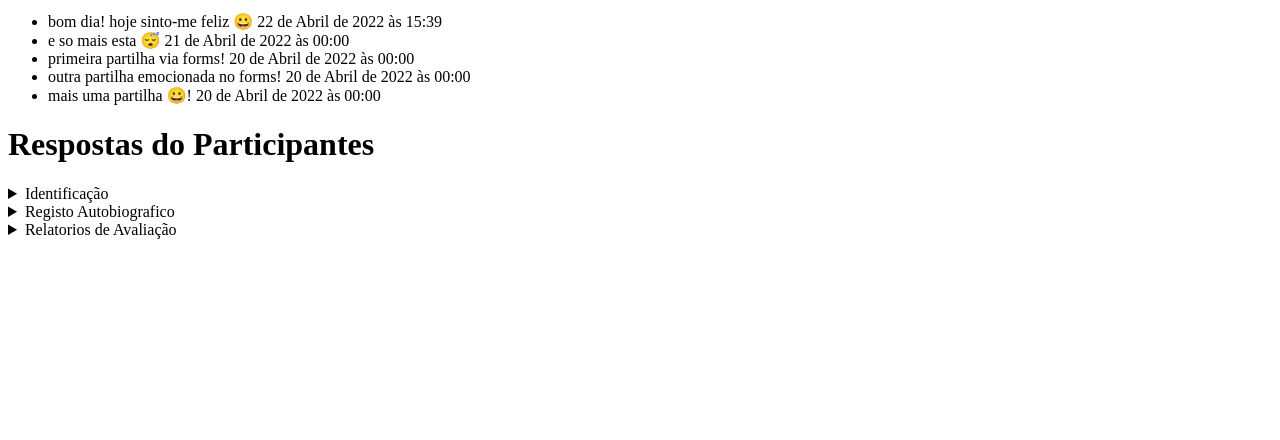
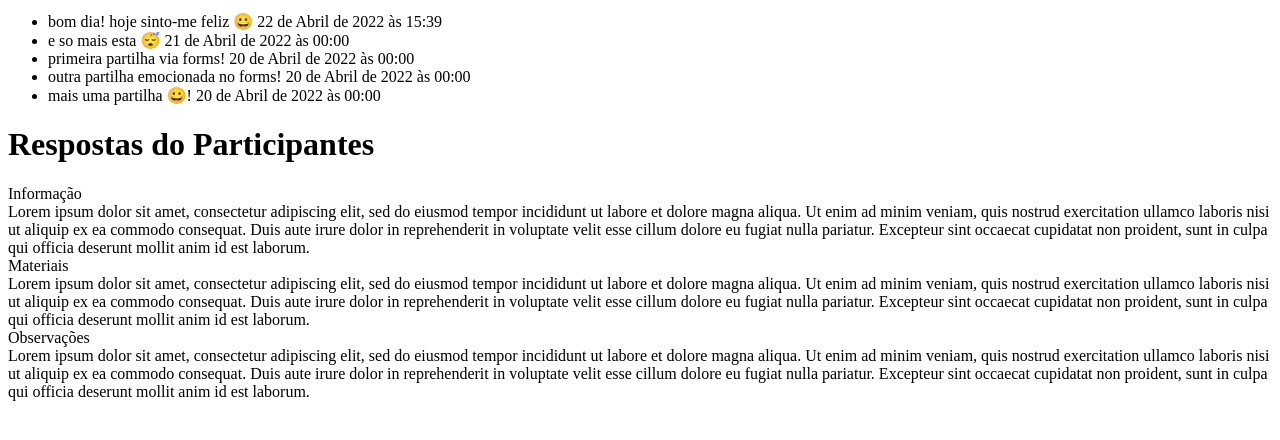
Before and after one commit to MentHA-ULHT/MentHa-Care-old, a Django app: page /diario_participante/1 in a window 1280 px wide. Shown: the part 324-764 px from the top of the page. Run offline with Django 4.2, Linux system fonts and the light colour scheme; data comes from the database, SQL or seed files in the repository; parts of the project's set-up code (start-up, migrations or seed data) failed here and were passed over.

Commit message:
Apresentacao conteudo

```diff
--- a/diario/templates/diario/diario_participante.html
+++ b/diario/templates/diario/diario_participante.html
@@ -1,17 +1,17 @@
-<!--<script>-->
-<!--    document.querySelectorAll('div#informacoes div.titulo').forEach(d=>{-->
+<script>
+    document.querySelectorAll('div.detail-info-container').forEach(d=>{
 
-<!--      d.onclick= () => {-->
-<!--        if(d.nextElementSibling.style.display=='block'){-->
-<!--          d.nextElementSibling.style.display='none'-->
-<!--        }-->
-<!--        else{-->
-<!--           d.nextElementSibling.style.display='block';-->
+      d.onclick= () => {
+        if(d.nextElementSibling.style.display=='block'){
+          d.nextElementSibling.style.display='none'
+        }
+        else{
+           d.nextElementSibling.style.display='block';
 
-<!--        }-->
-<!--      };-->
-<!--    });-->
-<!--</script>-->
+        }
+      };
+    });
+</script>
 
 <div id="notas">
     <!-- https://code-boxx.com/post-form-data-javascript-fetch/ -->
@@ -68,31 +68,36 @@
 
 <div id="informacoes">
 
-    <div class="titulo">
-        <details onclose="">
-            <summary>Identificação</summary>
-            <p>Epcot is a theme park at Walt Disney World Resort featuring exciting attractions, international
-                pavilions, award-winning fireworks and seasonal special events.</p>
-
-        </details>
+    <div class="detail-info-container" id="information-container" onmouseover="showContent(this)"
+         onmouseout="hideContent(this)">
+        <div class="titulo">Informação</div>
+        <div class="infos">Lorem ipsum dolor sit amet, consectetur adipiscing elit, sed do eiusmod tempor incididunt ut
+            labore et dolore magna aliqua. Ut enim ad minim veniam, quis nostrud exercitation ullamco laboris nisi ut
+            aliquip ex ea commodo consequat. Duis aute irure dolor in reprehenderit in voluptate velit esse cillum
+            dolore eu fugiat nulla pariatur. Excepteur sint occaecat cupidatat non proident, sunt in culpa qui officia
+            deserunt mollit anim id est laborum.
+        </div>
     </div>
 
-
-    <div class="titulo">
-        <details onclose="">
-            <summary>Registo Autobiografico</summary>
-            <p>Epcot is a theme park at Walt Disney World Resort featuring exciting attractions, international
-                pavilions, award-winning fireworks and seasonal special events.</p>
-        </details>
+    <div class="detail-info-container" id="materials-container" onmouseover="showContent(this)"
+         onmouseout="hideContent(this)">
+        <div class="titulo">Materiais</div>
+        <div class="infos">Lorem ipsum dolor sit amet, consectetur adipiscing elit, sed do eiusmod tempor incididunt ut
+            labore et dolore magna aliqua. Ut enim ad minim veniam, quis nostrud exercitation ullamco laboris nisi ut
+            aliquip ex ea commodo consequat. Duis aute irure dolor in reprehenderit in voluptate velit esse cillum
+            dolore eu fugiat nulla pariatur. Excepteur sint occaecat cupidatat non proident, sunt in culpa qui officia
+            deserunt mollit anim id est laborum.
+        </div>
     </div>
 
-
-    <div class="titulo">
-        <details onclose="">
-            <summary>Relatorios de Avaliação</summary>
-            <p>Epcot is a theme park at Walt Disney World Resort featuring exciting attractions, international
-                pavilions, award-winning fireworks and seasonal special events.</p>
-        </details>
+    <div class="detail-info-container" id="observations-container"  >
+        <div class="titulo">Observações</div>
+        <div class="infos">Lorem ipsum dolor sit amet, consectetur adipiscing elit, sed do eiusmod tempor incididunt ut
+            labore et dolore magna aliqua. Ut enim ad minim veniam, quis nostrud exercitation ullamco laboris nisi ut
+            aliquip ex ea commodo consequat. Duis aute irure dolor in reprehenderit in voluptate velit esse cillum
+            dolore eu fugiat nulla pariatur. Excepteur sint occaecat cupidatat non proident, sunt in culpa qui officia
+            deserunt mollit anim id est laborum.
+        </div>
     </div>
 
 
```
Also changed, not shown: diario/templates/diario/diario.html (+66 -10 lines).
